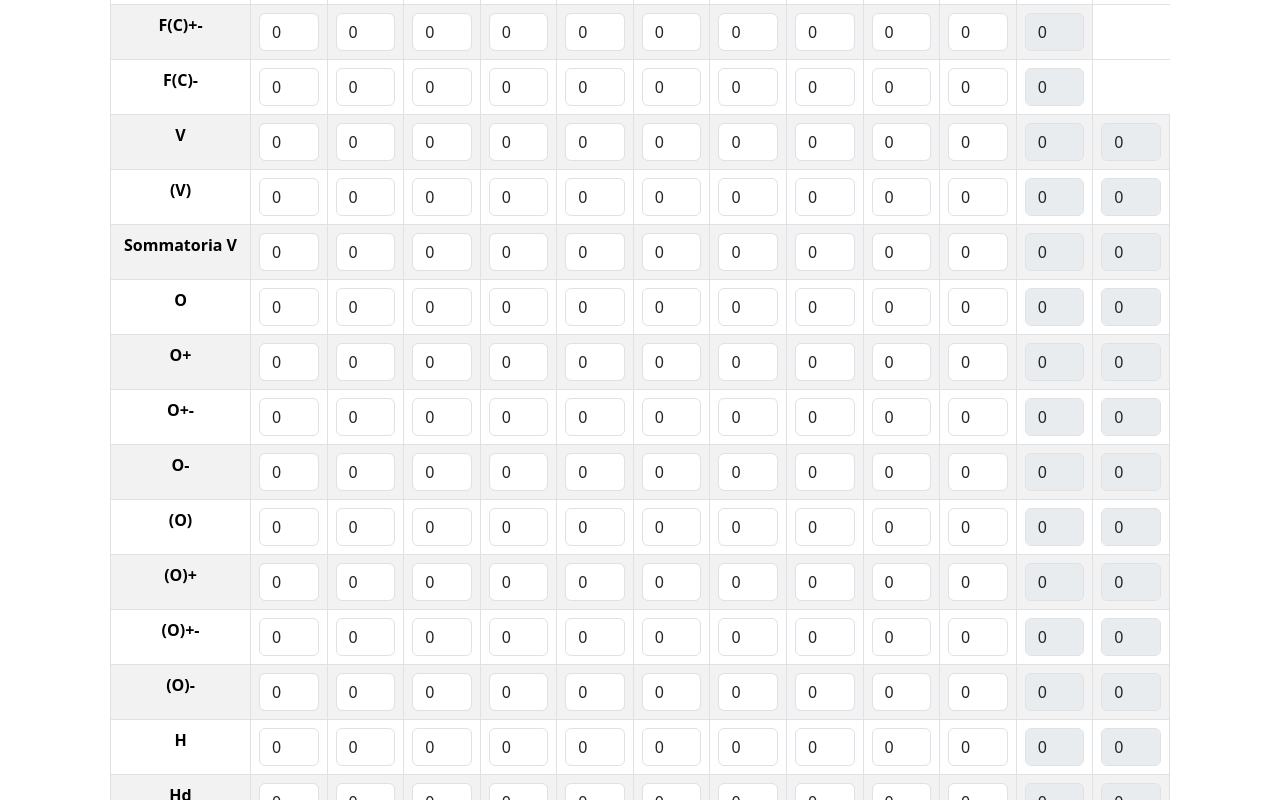
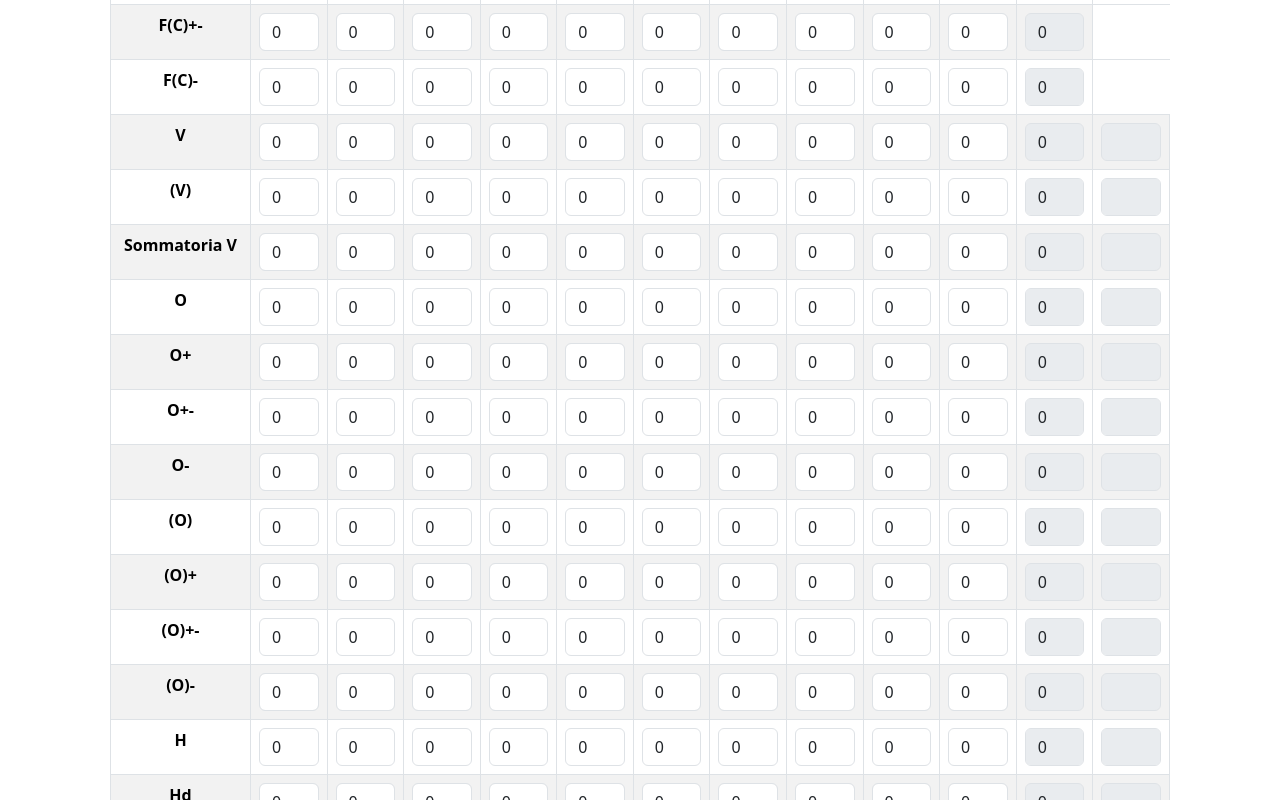
Before and after one commit to Iridion-github/rorschach, a React (Create React App) app in the folder my-app/: page / in a window 1280 px wide. Shown: the part 2440-3240 px from the top of the page. Built offline with nearby package versions, Linux system fonts and the light colour scheme.

Commit message:
Auto-update Sigma and Total cells

```diff
--- a/my-app/src/App.tsx
+++ b/my-app/src/App.tsx
@@ -218,17 +218,40 @@ function App() {
     for (let i = 0; i < amount - differential; i++) {
       const currentCol = columns[i + 1];
       const readOnly = currentCol === '%' || currentCol === 'TOT' || currentCol === 'Σ';
+      // todo: iridion - per ora la logica che segue considera che TOT rappresenti il numero di risposte, e Sigma rappresenti il power totale della row
+      let updatingValue = undefined;
+      if (currentCol === 'TOT') {
+        const isInFirstTable = firstTableRows.find(el => el.id === row.id);
+        const target = isInFirstTable ? firstTableRows.find(r => r.id === row.id) : secondTableRows.find(r => r.id === row.id);
+        const sumOfInstances = target?.instances.reduce((partialSum, a) => partialSum + a, 0);
+        updatingValue = sumOfInstances;
+      }
+      if (currentCol === 'Σ') {
+        const isInFirstTable = firstTableRows.find(el => el.id === row.id);
+        const target = isInFirstTable ? firstTableRows.find(r => r.id === row.id) : secondTableRows.find(r => r.id === row.id);
+        const rowPower = target ? target.instances.reduce((partialSum, a) => partialSum + a, 0) * (row.power ?? 0) : 0;
+        updatingValue = rowPower;
+      }
       result.push(
         <td key={row.label + '-' + i}>
           <div className="input-group children-centered-horizontally">
-            <input disabled={readOnly} type="number" id={row.id} min={0} defaultValue={0} className={readOnly ? "form-control cell-input-read-only" : "form-control cell-input"} onChange={event => onChangeInput(row.id, event, i)} aria-label="numero" />
+            <input
+              disabled={readOnly}
+              type="number"
+              id={row.id} min={0}
+              defaultValue={readOnly ? undefined : 0}
+              value={updatingValue}
+              className={readOnly ? "form-control cell-input-read-only" : "form-control cell-input"}
+              onChange={event => onChangeInput(row.id, event, i)}
+              aria-label="numero"
+            />
           </div>
         </td>
       );
     }
     result.push();
     return result;
-  }, [onChangeInput]);
+  }, [onChangeInput, firstTableRows, secondTableRows]);
 
   const addRow = useCallback((row: RowType) => {
     const isInFirstTable = firstTableRows.find(el => el.label === row.label);
```
